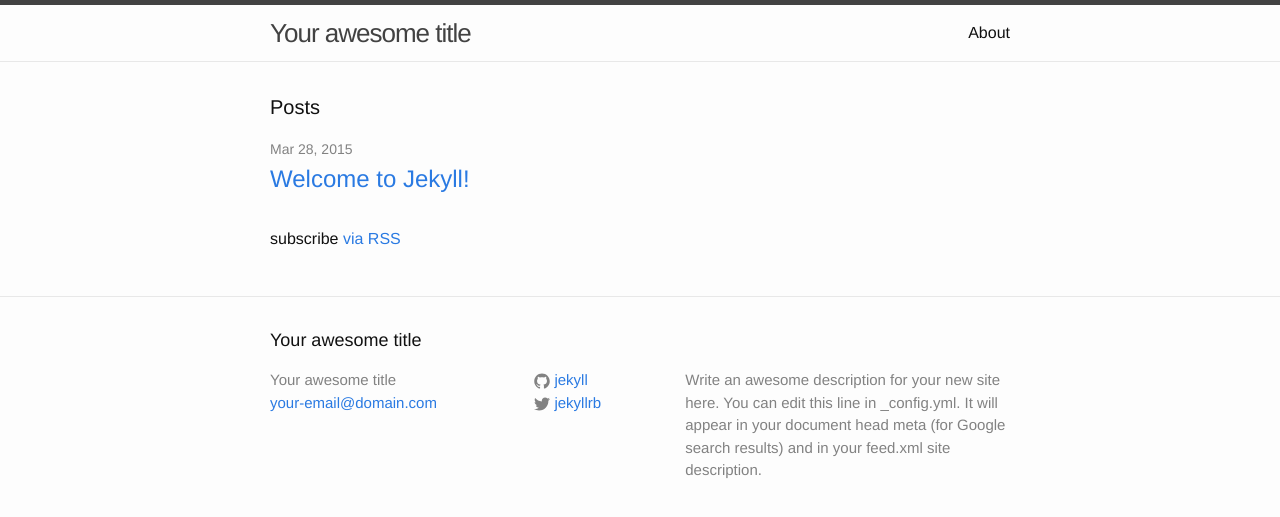
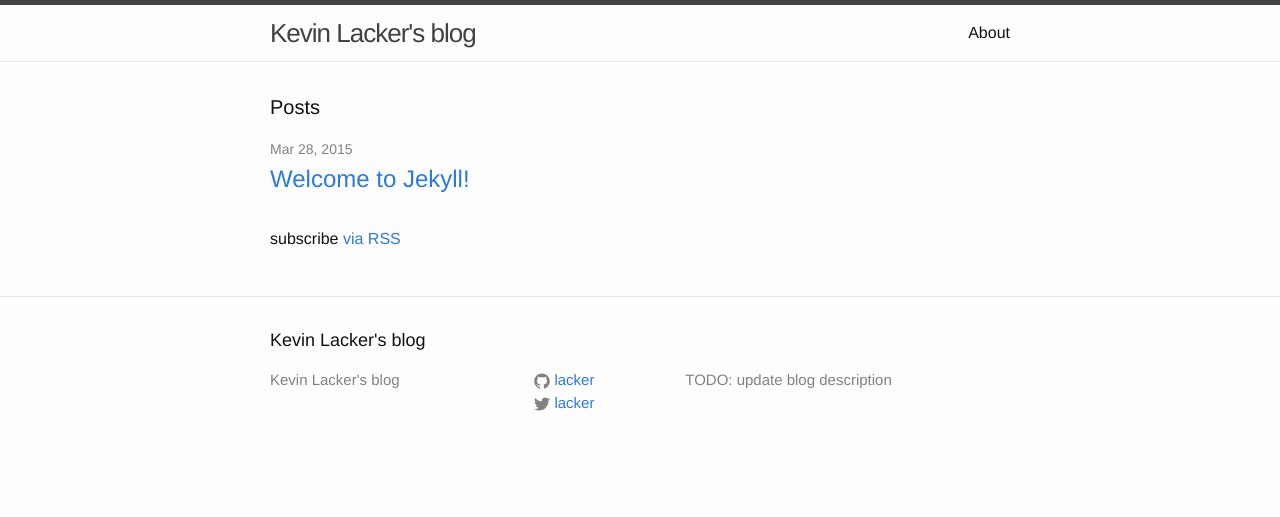
Before and after one commit to lacker/lacker.github.io, a Jekyll site: the page built from index.html, in a window 1280 px wide. Shown: the top 517 px of the page. Built offline with Jekyll 4.4.1, drawn with Linux system fonts in a browser that asks for light colours.

Commit message:
blog config

```diff
--- a/_config.yml
+++ b/_config.yml
@@ -1,14 +1,12 @@
 # Site settings
-title: Your awesome title
-email: your-email@domain.com
+title: "Kevin Lacker's blog"
+# email: lacker at gmail
 description: > # this means to ignore newlines until "baseurl:"
-  Write an awesome description for your new site here. You can edit this
-  line in _config.yml. It will appear in your document head meta (for
-  Google search results) and in your feed.xml site description.
+  TODO: update blog description
 baseurl: "" # the subpath of your site, e.g. /blog/
-url: "http://yourdomain.com" # the base hostname & protocol for your site
-twitter_username: jekyllrb
-github_username:  jekyll
+url: "http://lacker.io" # the base hostname & protocol for your site
+twitter_username: lacker
+github_username:  lacker
 
 # Build settings
 markdown: kramdown
```
